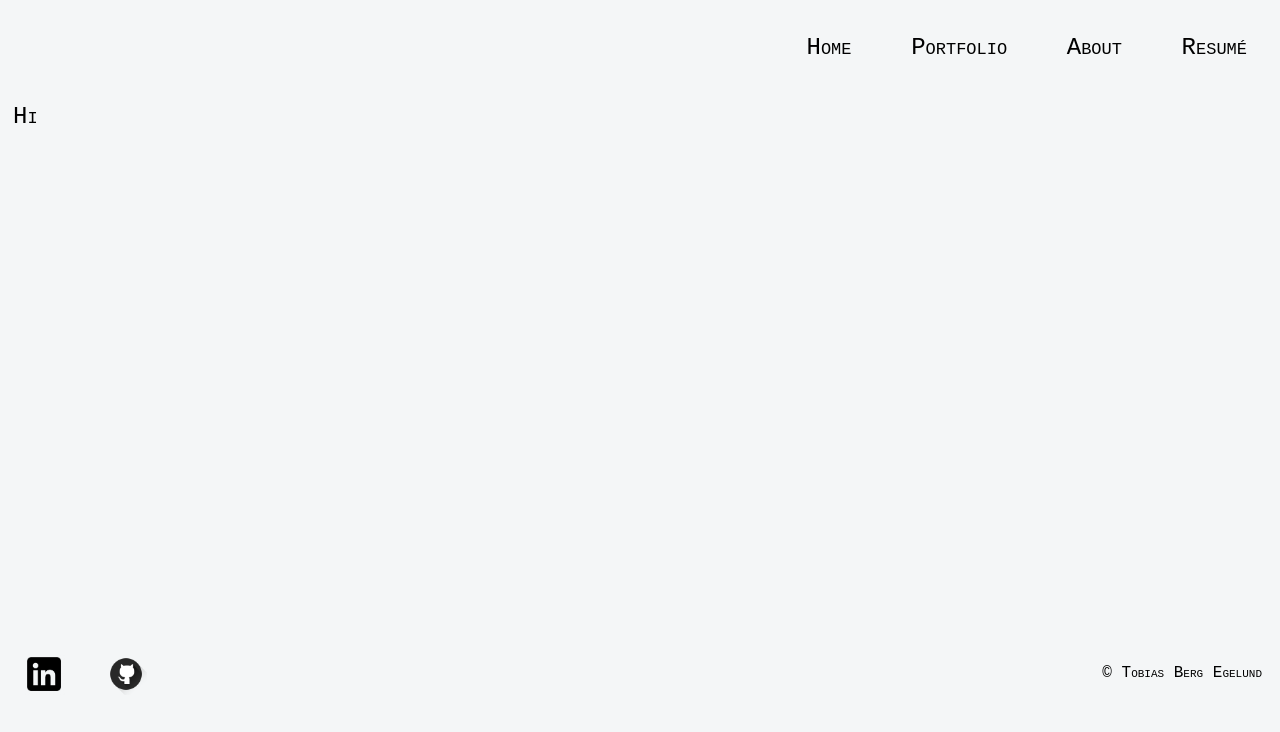
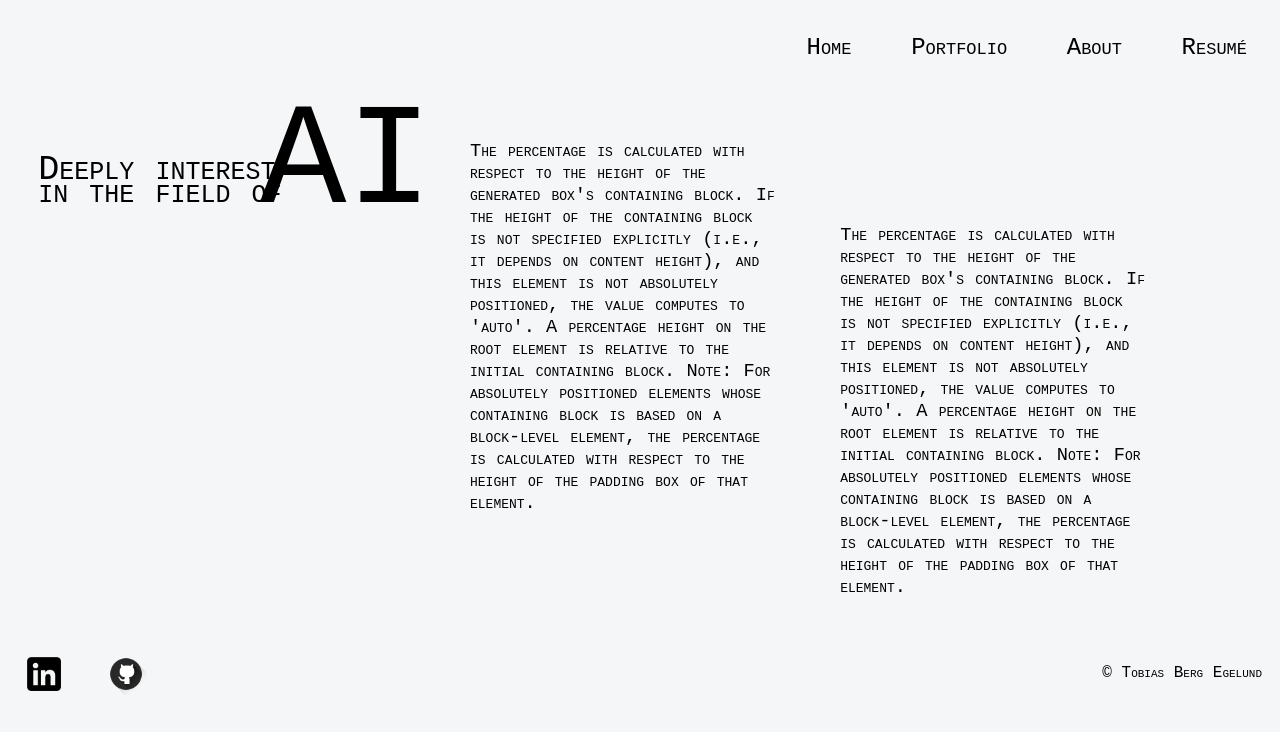
Before and after one commit to tobiasegelund/website-tobiasegelund, a Flask app: page /About in a window 1280 px wide. Shown: the top 732 px of the page. Run offline with Flask 2, Linux system fonts and the light colour scheme.

Commit message:
added about page

```diff
--- a/app/static/css/styles.css
+++ b/app/static/css/styles.css
@@ -26,7 +26,12 @@ h1, h2, h3, h4, h5, a, p {
 }
 
 h1 {
-  border-bottom: 2px solid #eee;
+  /*border-bottom: 2px solid #eee;*/
+  /*display: inline;*/
+  /*text-decoration: overline underline;*/
+  /*margin-top: 5px;*/
+  font-size: 2.2em;
+  line-height: 0em;
 }
 
 h2 {
@@ -161,9 +166,38 @@ a:hover{
 /*   About   */
 /*************/
 
+.content-about {
+  padding-left: 2%;
+  padding-top: 5%;
+}
 
+.black-row{
+/*  background-color: #000000;
+  height: 250px;
+  margin-top: 20px;*/
+}
 
+.big-letters {
+  font-size: 9em;
+  padding-left: 20%;
+  margin-top: -135px;
+  margin-left: -25px;
 
+}
+
+.person {
+  position: relative;
+  width: 25%;
+  margin-top: -10%;
+  margin-left: 35%;
+}
+
+.person1 {
+  position: relative;
+  width: 25%;
+  margin-top: -25%;
+  margin-left: 65%;
+}
 
 /*************/
 /*   Resume  */
--- a/app/templates/about.html
+++ b/app/templates/about.html
@@ -1,5 +1,23 @@
 {% extends "_base.html" %}
 
 {% block content %}
-<h2> Hi </h2>
+<div class='content-about'>
+  <div class='black-row'>
+    <h1> Deeply interest </h1>
+    <h1> in the field of </h1>
+    <div class='big-letters'>
+      AI
+    </div>
+    <div class='person'>
+      <h3>
+        The percentage is calculated with respect to the height of the generated box's containing block. If the height of the containing block is not specified explicitly (i.e., it depends on content height), and this element is not absolutely positioned, the value computes to 'auto'. A percentage height on the root element is relative to the initial containing block. Note: For absolutely positioned elements whose containing block is based on a block-level element, the percentage is calculated with respect to the height of the padding box of that element.
+      </h3>
+    </div>
+    <div class='person1'>
+      <h3>
+        The percentage is calculated with respect to the height of the generated box's containing block. If the height of the containing block is not specified explicitly (i.e., it depends on content height), and this element is not absolutely positioned, the value computes to 'auto'. A percentage height on the root element is relative to the initial containing block. Note: For absolutely positioned elements whose containing block is based on a block-level element, the percentage is calculated with respect to the height of the padding box of that element.
+      </h3>
+    </div>
+  </div>
+</div>
 {% endblock %}
```
